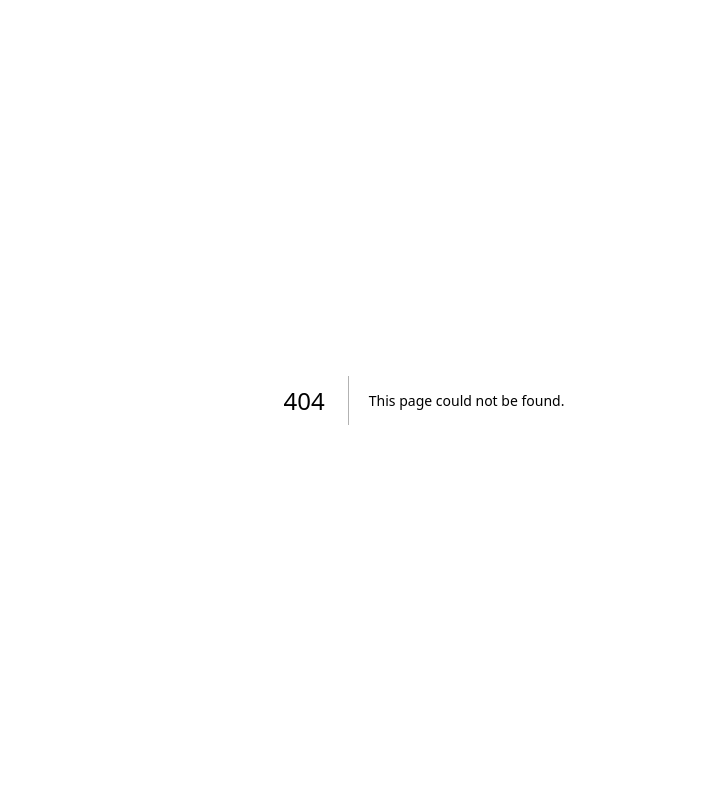
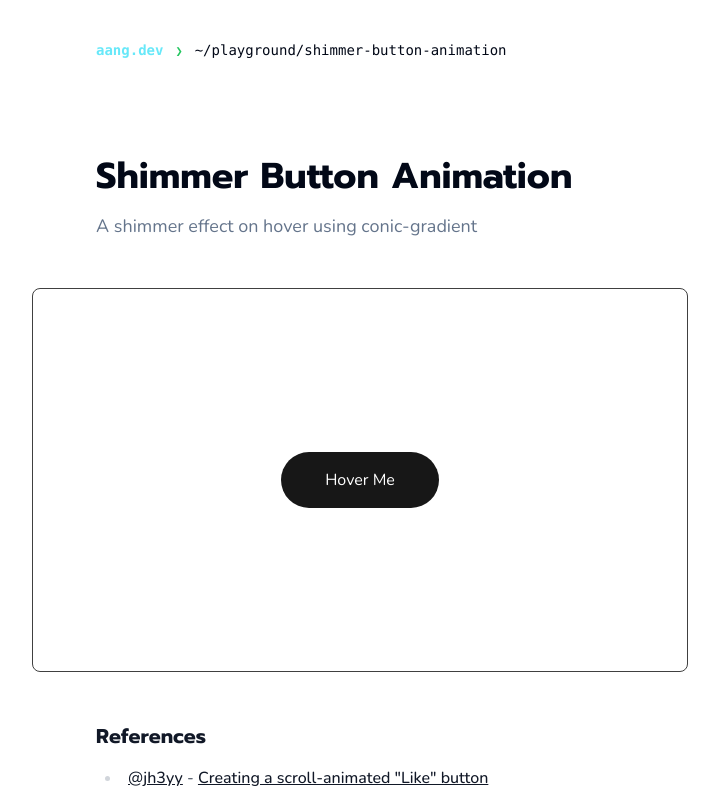
Before and after one commit to milhamm/aang.dev, a Next.js app: page /playground/shimmer-button-animation in a window 1280 px wide. Before the commit this address had no page. Shown: the whole page, without its empty margins (216-935 px from the left). Built offline with nearby package versions, Linux system fonts and the light colour scheme.

Commit message:
feat: add shimmer animation playground

```diff
--- /dev/null
+++ b/app/playground/layout.tsx
@@ -0,0 +1,21 @@
+'use client'
+
+import Link from 'next/link'
+import { usePathname } from 'next/navigation'
+
+export default function PlaygroundLayout({ children }: React.PropsWithChildren) {
+  const pathname = usePathname()
+
+  return (
+    <main className='mx-auto min-h-dvh max-w-2xl px-6 pt-10 lg:px-2'>
+      <p className='space-x-3 font-mono text-sm'>
+        <Link href='/' className='font-semibold text-cyan-300 hover:underline'>
+          aang.dev
+        </Link>
+        <span className='text-xs text-green-500'>❯</span>
+        <span>~{pathname}</span>
+      </p>
+      <div className='mt-12 md:mt-24'>{children}</div>
+    </main>
+  )
+}
--- /dev/null
+++ b/app/playground/shimmer-button-animation/page.tsx
@@ -0,0 +1,34 @@
+import { PlaygroundLayout } from '@/components/layouts/playground-layout'
+
+import { ShimmerButton } from './shimmer-button'
+
+export default function PlaygroundPage() {
+  return (
+    <PlaygroundLayout
+      title='Shimmer Button Animation'
+      subtitle='A shimmer effect on hover using conic-gradient'
+    >
+      <div className='mx-0 grid h-56 w-full place-items-center rounded-lg border border-neutral-700 dots dots-neutral-700/40 md:-mx-16 md:h-96'>
+        <ShimmerButton />
+      </div>
+      <article className='prose mt-12 dark:prose-invert prose-headings:font-prompt'>
+        <h3>References</h3>
+        <ul>
+          <li>
+            <a href='https://twitter.com/jh3yy' target='_blank' rel='noopener noreferrer'>
+              @jh3yy
+            </a>{' '}
+            -{' '}
+            <a
+              href='https://twitter.com/jh3yy/status/1740752768904958053'
+              target='_blank'
+              rel='noopener noreferrer'
+            >
+              Creating a scroll-animated &quot;Like&quot; button{' '}
+            </a>
+          </li>
+        </ul>
+      </article>
+    </PlaygroundLayout>
+  )
+}
--- /dev/null
+++ b/app/playground/shimmer-button-animation/shimmer-button.tsx
@@ -0,0 +1,56 @@
+import { CSSProperties } from 'react'
+
+import { cn } from '@/lib/utils'
+
+/**
+ *  Paste this into your tailwind config keyframes
+ *  Animate Shimmer Keyframes
+ *
+ * 'shimmer-button': {
+ *   '50%': {
+ *      opacity: 1
+ *   },
+ *   '100%': {
+ *      opacity: 0,
+ *      transform: 'translate(0, 0)'
+ *    }
+ *  }
+ */
+
+export function ShimmerButton() {
+  return (
+    <button
+      className={cn(
+        'group relative isolate h-16 overflow-hidden rounded-full px-12 text-white',
+        'transition-colors after:absolute after:inset-[4px] after:-z-10 after:rounded-full after:bg-neutral-900 after:transition-colors after:hover:bg-neutral-700'
+      )}
+      type='button'
+    >
+      <span
+        className='group-hover:animate-shimmer-button absolute inset-0 -z-10 h-[600%] w-[600%] -translate-x-[80%] transform-gpu opacity-0 transition-transform'
+        style={
+          {
+            '--first': '#F6D242',
+            '--second': '#FF52E5',
+            '--third': '#1904E5',
+            '--fourth': '#FAB2FF',
+            '--fifth': '#F6416C',
+            'background': `conic-gradient(from -60deg at 50% 100%,
+                var(--first),
+                var(--second),
+                var(--third),
+                var(--fourth),
+                var(--fifth),
+                var(--fifth),
+                var(--fourth),
+                var(--third),
+                var(--second),
+                var(--first) 120deg
+              )`,
+          } as CSSProperties
+        }
+      ></span>
+      <span>Hover Me</span>
+    </button>
+  )
+}
--- /dev/null
+++ b/components/layouts/playground-layout.tsx
@@ -0,0 +1,17 @@
+type PlaygroundLayoutProps = {
+  children: React.ReactNode
+  title: string
+  subtitle: string
+}
+
+export function PlaygroundLayout({ children, title, subtitle }: PlaygroundLayoutProps) {
+  return (
+    <>
+      <header className='mb-12 space-y-4'>
+        <h1 className='font-prompt text-4xl font-bold'>{title}</h1>
+        <p className='text-lg text-muted-foreground'>{subtitle}</p>
+      </header>
+      {children}
+    </>
+  )
+}
--- a/tailwind.config.cjs
+++ b/tailwind.config.cjs
@@ -65,6 +65,15 @@ module.exports = {
         sm: 'calc(var(--radius) - 4px)',
       },
       keyframes: {
+        'shimmer-button': {
+          '50%': {
+            opacity: 1,
+          },
+          '100%': {
+            opacity: 0,
+            transform: 'translate(0, 0)'
+          }
+        },
         'accordion-down': {
           from: { height: 0 },
           to: { height: 'var(--radix-accordion-content-height)' },
@@ -92,6 +101,7 @@ module.exports = {
         'accordion-up': 'accordion-up 0.2s ease-out',
         'ken-burns': 'ken-burns 1s ease-in',
         'not-so-boring': 'not-so-boring 1.2s ease-out',
+        'shimmer-button': '1.5s shimmer-button ease-in-out'
       },
     },
   },
```
